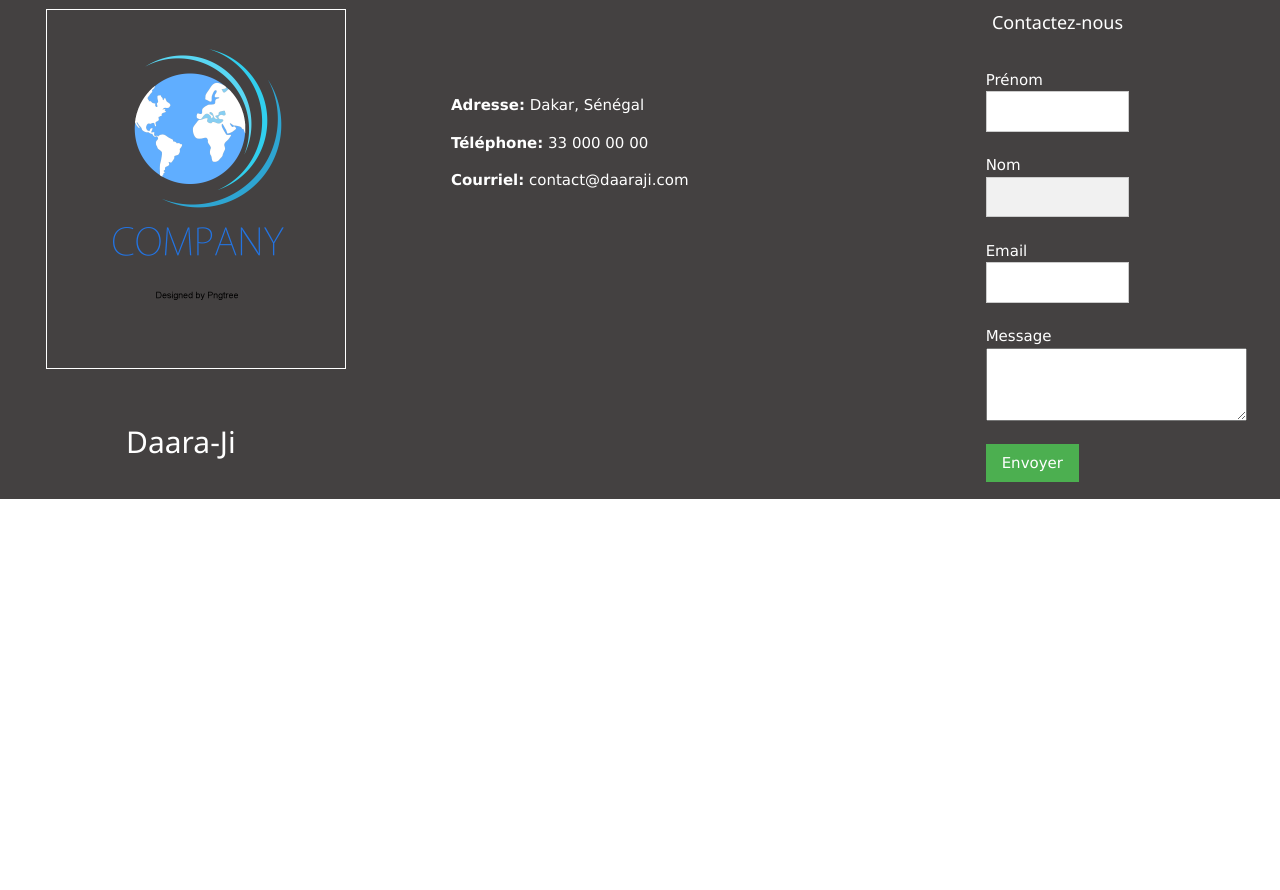
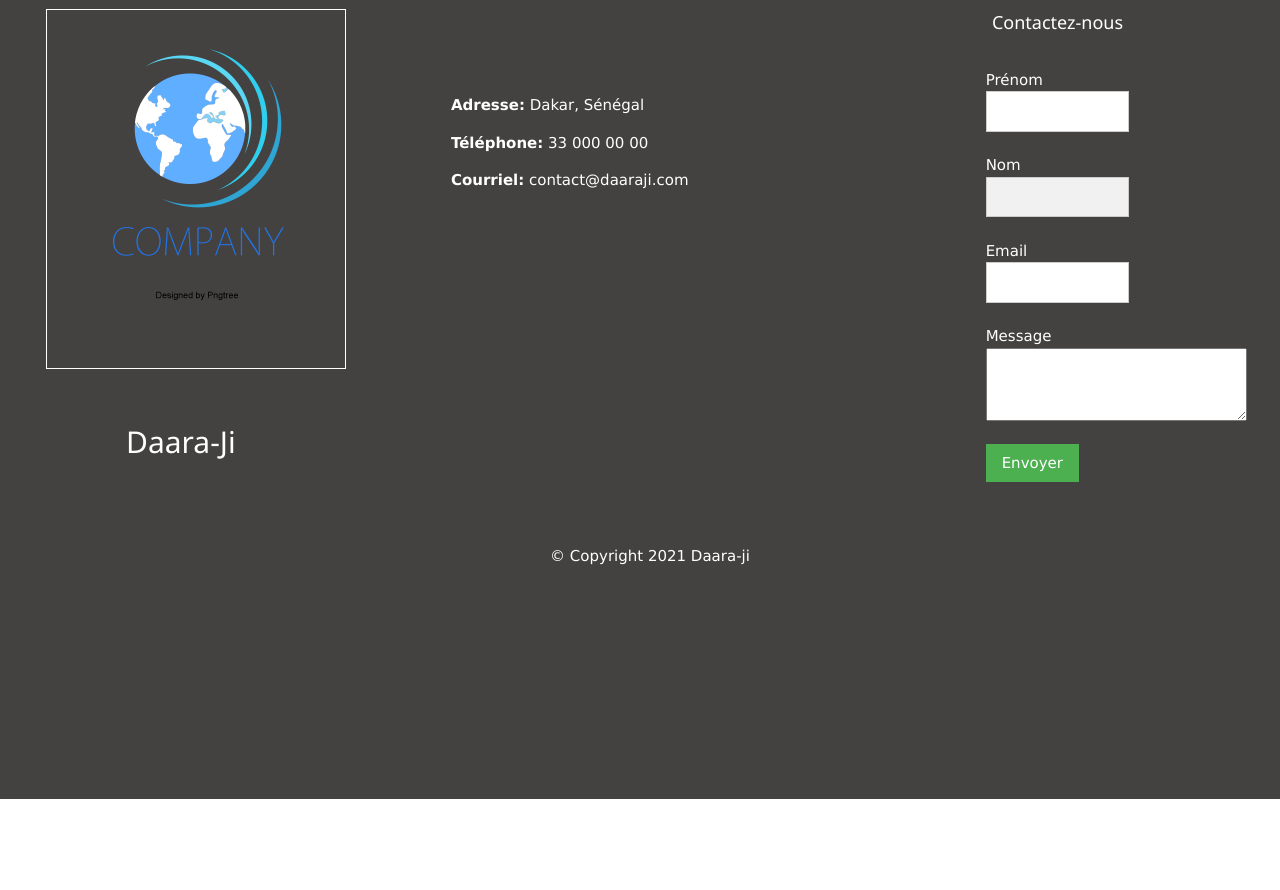
Before and after one commit to MansourTeuw/BT0012021, a PHP site: page / in a window 1280 px wide. Shown: the part 1647-2537 px from the top of the page. Run offline with PHP 8.4, Linux system fonts and the light colour scheme.

Commit message:
Modifier 1

```diff
--- a/css/style.css
+++ b/css/style.css
@@ -192,7 +192,7 @@ img {
     background: rgb(68, 65, 65);
     color: #fff;
     width: 100%;
-    height: 500px;
+    height: 100%;
     display: flex;
     justify-content: space-between;
     margin: 10% auto auto auto;
```
